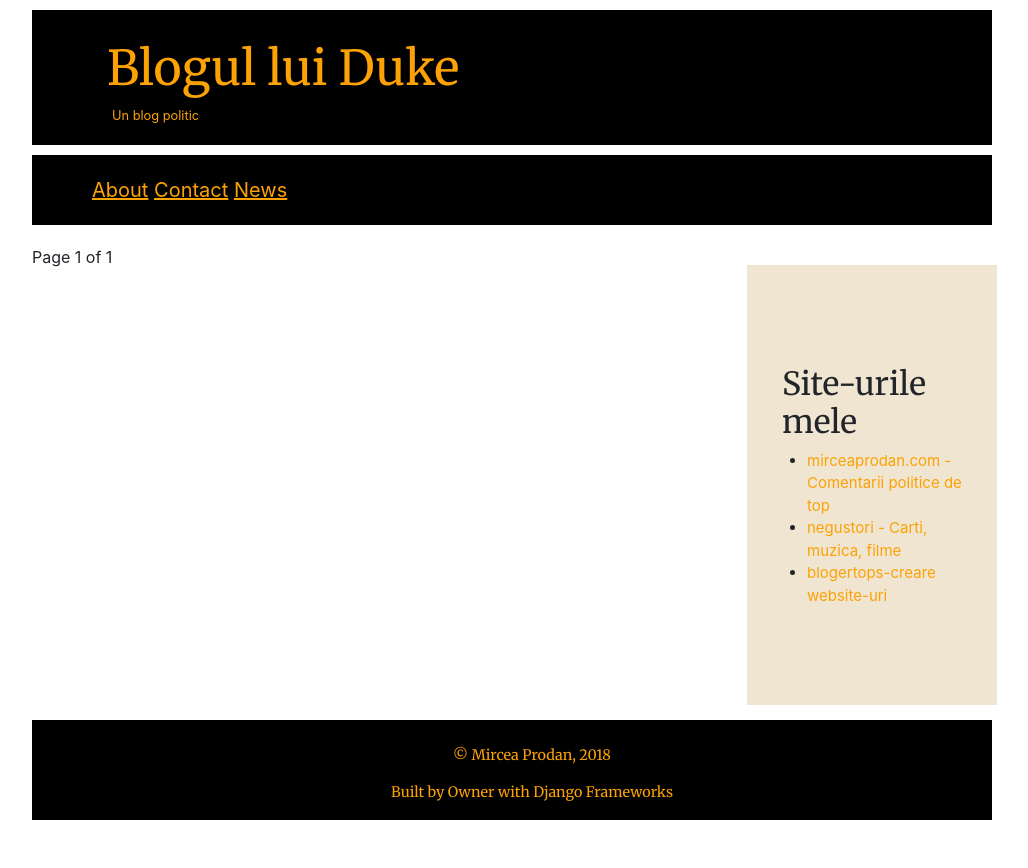
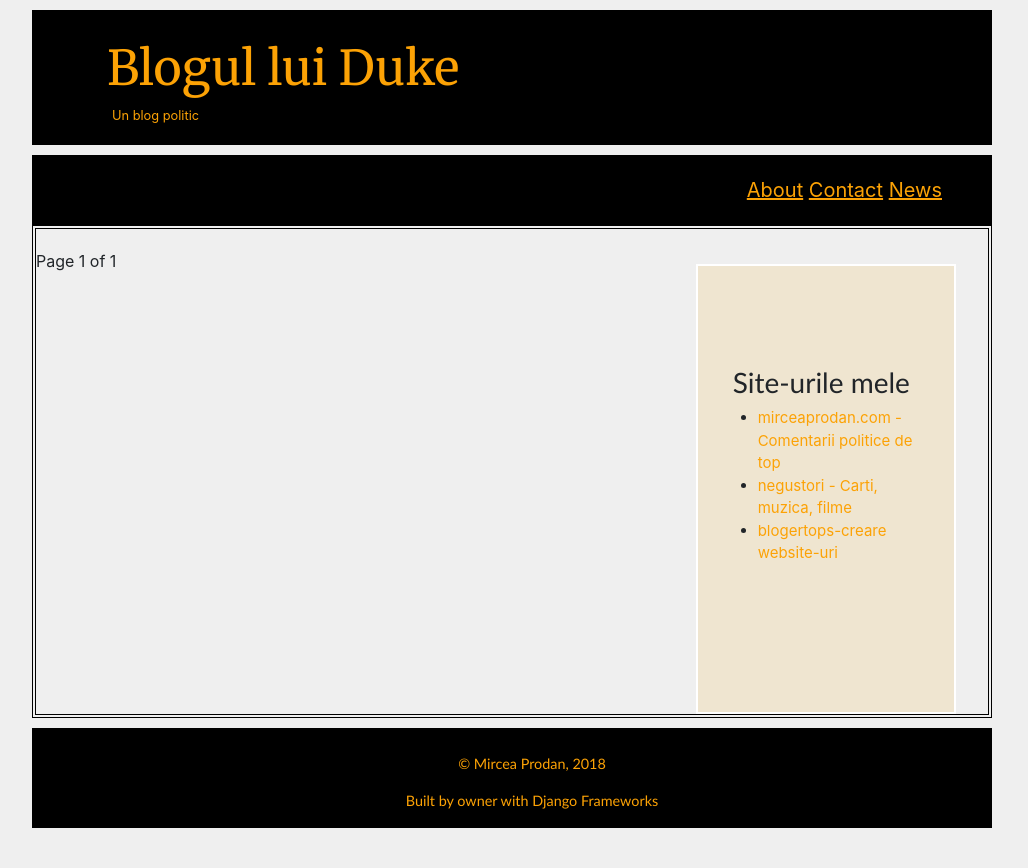
Before and after one commit to duke2007/my-second-blog, a Django app: page / in a window 1280 px wide. Shown: the whole page, without its empty margins (133-1161 px from the left). Before the commit the page ends 820 px from the top, so only its background shows below. Run offline with Django 3.2, Linux system fonts and the light colour scheme; data that the repository does not hold is empty; some libraries are stand-ins or nearby versions.

Commit message:
Modificari de style

```diff
--- a/blog2/models.py
+++ b/blog2/models.py
@@ -3,12 +3,13 @@ from django.utils import timezone
 from django.contrib.auth.models import User
 #from django.urls import reverse
 from tinymce import HTMLField
+#from PIL import Image
 
 class Post(models.Model):
 	author = models.ForeignKey(User, on_delete=models.CASCADE)
 	title = models.CharField(max_length=200)
 	text = HTMLField('Text')
-	#image = models.ImageField(blank=True, null=True)
+	#image = models.ImageField()
 	created_date = models.DateTimeField(default=timezone.now)
 	published_date = models.DateTimeField(blank=True, null=True)
 
@@ -16,9 +17,6 @@ class Post(models.Model):
 		self.published_date = timezone.now()
 		self.save()
 
-	#def get_absolute_url(self):
-	#	return reverse('blog2:post_detail',
-	#					args=[self.])
 
 	def __str__(self):
 		return self.title
--- a/blog2/static/css/blog.css
+++ b/blog2/static/css/blog.css
@@ -5,6 +5,9 @@ h1 a {
 }
 body {
 	padding: 0 0 30px 25px;
+	font-size: 100%;
+	background-color: #efefef;
+	text-align: left;
 }
 .page-header {
 	width: 960px;
@@ -30,11 +33,14 @@ a {
 	margin-left: 40px;
 	width: 960px;
 	padding-top: 20px;
-	margin: 0 0 0 140px
+	margin: 0 0 0 140px;
+	border: 4px double #000;
+
 }
 h1, h2, h3, h4, blockquote, p {
 	padding-left: 15px;
-	font-family: 'Merriweather', serif, cursive;
+	font-family: "Trebuchet MS",'Merriweather', serif, cursive;
+
 
 }
 .date {
@@ -66,8 +72,8 @@ h1, h2, h3, h4, blockquote, p {
   width: 960px;
   list-style: none;
   background-color: #000;
-  text-align: left;
-  padding: 20px 0 5px 60px;
+  text-align: right;
+  padding: 20px 50px 5px 60px;
   margin: 10px 0 0 140px;
   color:#fca205;
   overflow: hidden;
@@ -104,11 +110,11 @@ h1, h2, h3, h4, blockquote, p {
 	padding: 100px 20px 0 20px;
 	font-size: 15px;
 	display: inline;
-	border-width: 5px;
+	border-width: 2px;
 	border-style: solid;
 	border-color: #fff;
 	height: 450px;
-	margin:15px 0 0 65px;
+	margin:15px 0 0 20px;
 }
 .reclama{
 	float:right;
@@ -124,6 +130,10 @@ h1, h2, h3, h4, blockquote, p {
 	margin:15px 0 0 65px;
 }
 
+#disqus-thread{
+	margin: 0 0 0 15px;
+}
+
 .footer {
 	width: 960px;
 	background-color: #000;
--- a/blog2/templates/blog2/base.html
+++ b/blog2/templates/blog2/base.html
@@ -38,7 +38,7 @@
 
 		<!--Sidebar-->
 				<div class="sidebar">
-					<h2>Site-urile mele</h2>
+					<h3>Site-urile mele</h3>
 
 
 		<ul>
@@ -57,7 +57,7 @@
 
 		<div class="footer">
 			<p>&#169; Mircea Prodan, 2018</p>
-			<p><p>Built by <a href="http://www.mirceaprodan.com/about/">Owner with <a href="https://www.djangoproject.com/">Django Frameworks</a></p></p>
+			<p><p>Built by <a href="http://www.mirceaprodan.com/about/">owner with <a href="https://www.djangoproject.com/">Django Frameworks</a></p></p>
 		</div>
 </body>
 </html>
--- a/blog2/templates/blog2/post_detail.html
+++ b/blog2/templates/blog2/post_detail.html
@@ -1,6 +1,6 @@
 {% extends 'blog2/base.html' %}
 {% load blog2_tags %}
-{% load static from staticfiles %}
+{% load static %}
 
 {% block content %}
 	<div class="post">
@@ -15,7 +15,7 @@
 
 			<!--comentarii disqus bagate de mine-->
 
-	<div id="disqus_thread"></div>
+	<div id="disqus_thread">
     <script>
         var disqus_config = function () {
         this.page.identifier = 'post-{{ post.id }}'; // Replace PAGE_IDENTIFIER with your page's unique identifier variable
@@ -31,6 +31,6 @@
     <noscript>Please enable JavaScript to view the <a href="https://disqus.com/?ref_noscript">comments powered by Disqus.</a></noscript>
 
 			<!--sfarsit comentarii disqus-->
-
+	</div>
 	</div>
 {% endblock %}
--- a/blog2/templates/blog2/post_list.html
+++ b/blog2/templates/blog2/post_list.html
@@ -6,10 +6,10 @@
 	{% for post in posts %}
 		<div class="post">
 			<div class="date">
-				{{ post.published_date }}
+				{{ post.published_date }} by {{ post.author }}
 			</div>
 		<h1><a href="{% url 'blog2:post_detail' post.pk %}">{{ post.title }}</a></h1>
-			<p>{{ post.text|markdown }}</p>
+			<p>{{ post.text|safe }}</p>
 		</div>
 	{% endfor %}
 	{% include "pagination.html" with page=posts %}
--- a/mysite/settings.py
+++ b/mysite/settings.py
@@ -118,7 +118,7 @@ USE_TZ = True
 
 # Static files (CSS, JavaScript, Images)
 # https://docs.djangoproject.com/en/2.0/howto/static-files/
-#MEDIA_ROOT = os.path.join(BASE_DIR, 'blog2/media')
+#MEDIA_ROOT = os.path.join(BASE_DIR, '/media')
 #MEDIA_URL = '/media/'
 
 STATIC_URL = '/static/'
@@ -129,7 +129,7 @@ STATIC_ROOT = os.path.join(BASE_DIR, 'static')
 
 TINYMCE_DEFAULT_CONFIG = {
     'height': 360,
-    'width': 1120,
+    'width': 960,
     'cleanup_on_startup': True,
     'custom_undo_redo_levels': 20,
     'selector': 'textarea',
--- a/mysite/urls.py
+++ b/mysite/urls.py
@@ -25,3 +25,4 @@ urlpatterns = [
 	path('', include('blog2.urls', namespace='blog2')),
 	path('tinymce/', include('tinymce.urls')),
 ]
+# + static(settings.MEDIA_URL, document_root=settings.MEDIA_ROOT)
```
Also changed, not shown: blog2/media/WhatsApp_Image_2018-03-14_at_13.06.57_vfr6SK9.jpeg (added), blog2/media/media/Belash-ghiozdan.jpeg (added), blog2/media/media/WhatsApp_Image_2018-03-14_at_13.06.57.jpeg (added), blog2/media/media/WhatsApp_Image_2018-03-14_at_13.06.57_vfr6SK9.jpeg (added), blog2/media/media/WhatsApp_Image_2018-03-14_at_13.06.57_xMOrsU5.jpeg (added), blog2/media/media/WhatsApp_Image_2018-06-14_at_14.01.03.jpeg (added), blog2/media/media/WhatsApp_Image_2018-07-01_at_08.34.33.jpeg (added).
